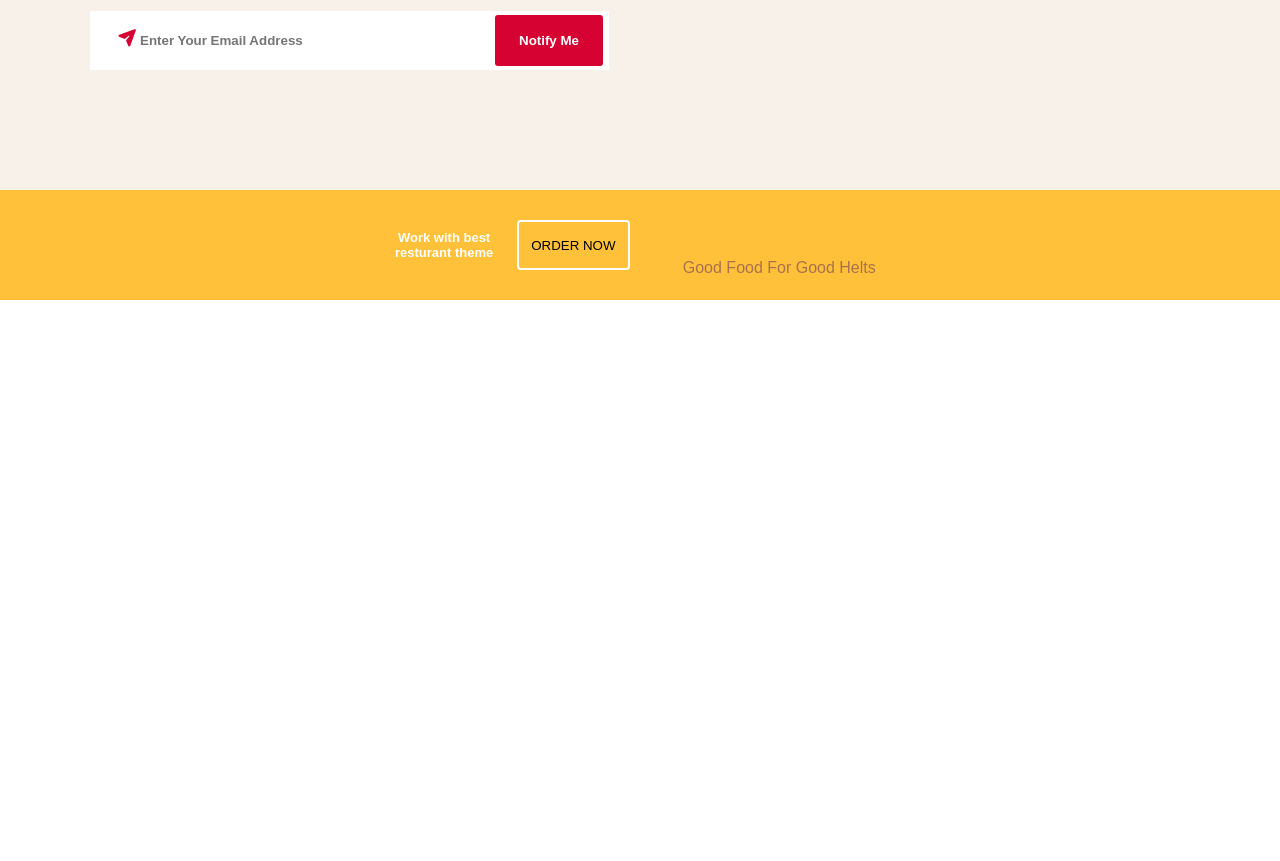
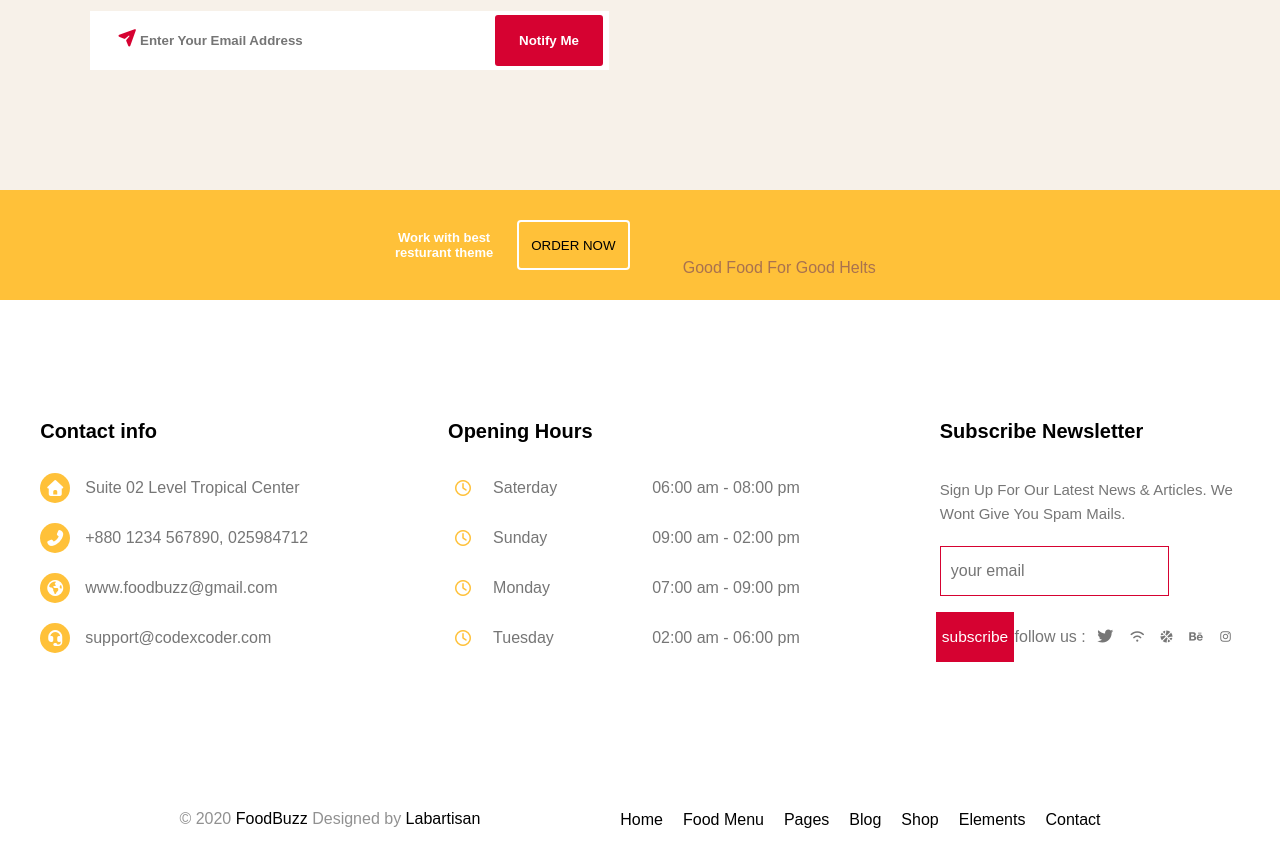
Before and after one commit to Amir-Bi50/Food-Buzz, a plain HTML site: page coming-soon.html in a window 1280 px wide. Shown: the part 726-1587 px from the top of the page. Before the commit the page ends 1026 px from the top, so only its background shows below. Drawn offline with nearby package versions, Linux system fonts and the light colour scheme.

Commit message:
footer added into coming-soon.html

```diff
--- a/coming-soon.html
+++ b/coming-soon.html
@@ -198,5 +198,94 @@
             </div>
         </div>
     </div>
+
+    <footer>
+
+        <div class="main-wrapper">
+            <div class="main">
+                <div class="contact">
+                    <h4>Contact info</h4>
+                    <ul>
+                        <li>
+                            <div>
+                                <div class="icon"><i class="fa-solid fa-house"></i></div>
+                                <span>Suite 02 Level Tropical Center</span>
+                            </div>
+                        </li>
+                        <li>
+                            <div>
+                                <div class="icon"><i class="fa-solid fa-phone-flip"></i></div>
+                                <span>+880 1234 567890, 025984712</span>
+                            </div>
+                        </li>
+                        <li>
+                            <div>
+                                <div class="icon"><i class="fa-solid fa-earth-americas"></i></div>
+                                <span>www.foodbuzz@gmail.com</span>
+                            </div>
+                        </li>
+                        <li>
+                            <div>
+                                <div class="icon"><i class="fa-solid fa-headset"></i></div>
+                                <span>support@codexcoder.com</span>
+                            </div>
+                        </li>
+                    </ul>
+                </div>
+                <div class="contact2">
+                    <h4>Opening Hours</h4>
+                    <ul>
+                        <li>
+                            <div>
+                                <div class="icon"><i class="fa-regular fa-clock"></i></div>
+                                <span>Saterday</span>
+                            </div>
+                            <span>06:00 am - 08:00 pm</span>
+                        </li>
+                        <li>
+                            <div>
+                                <div class="icon"><i class="fa-regular fa-clock"></i></div>
+                                <span>Sunday</span>
+                            </div>
+                            <span>09:00 am - 02:00 pm</span>
+                        </li>
+                        <li>
+                            <div>
+                                <div class="icon"><i class="fa-regular fa-clock"></i></div>
+                                <span>Monday</span>
+                            </div>
+                            <span>07:00 am - 09:00 pm</span>
+                        </li>
+                        <li>
+                            <div>
+                                <div class="icon"><i class="fa-regular fa-clock"></i></div>
+                                <span>Tuesday</span>
+                            </div>
+                            <span>02:00 am - 06:00 pm</span>
+                        </li>
+                    </ul>
+                </div>
+                <div class="subscribe">
+                    <h3>Subscribe Newsletter</h3>
+                    <p>Sign Up For Our Latest News & Articles. We Wont Give You Spam Mails.</p>
+                    <input type="email" name="" id="" placeholder="your email">
+                    <input type="submit" name="" id="" value="subscribe">
+                    <span>follow us : <i class="fab fa-twitter"></i> <i class="fa-solid fa-wifi fa-xs"></i> <i class="fa-solid fa-basketball fa-xs"></i> <i class="fa-brands fa-behance fa-xs"></i> <i class="fa-brands fa-instagram fa-xs"></i> </span>
+                </div>
+            </div>
+        </div>
+        <div class="copyright main">
+            <p>© 2020 <span style="color: black;">FoodBuzz</span> Designed by <span style="color: black;">Labartisan</span>  </p>
+            <ul class="copy-r">
+                <li>Home</li>
+                <li>Food Menu</li>
+                <li>Pages</li>
+                <li>Blog</li>
+                <li>Shop</li>
+                <li>Elements</li>
+                <li>Contact</li>
+            </ul>
+        </div>
+    </footer>
 </body>
 </html>
```
